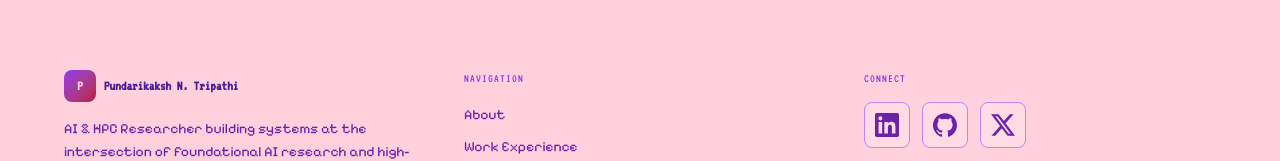
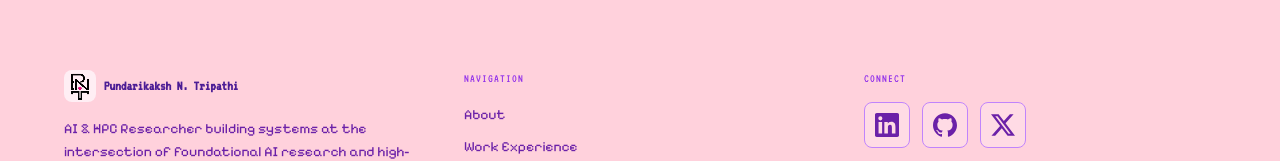
Before and after one commit to abhipandey5/abhipandey5.github.io, a React (Vite) app: page / in a window 1280 px wide. Shown: the part 7859-8020 px from the top of the page. Built offline with nearby package versions, Linux system fonts and the light colour scheme.

Commit message:
Fix stubborn favicon cache and update footer logo

```diff
--- a/index.html
+++ b/index.html
@@ -2,8 +2,8 @@
 <html lang="en">
   <head>
     <meta charset="UTF-8" />
-    <link rel="icon" type="image/png" href="/favicon-light.png?v=7" />
-    <link rel="icon" type="image/png" href="/favicon-dark.png?v=7" media="(prefers-color-scheme: dark)" />
+    <link rel="icon" type="image/png" href="/favicon-light-v2.png" />
+    <link rel="icon" type="image/png" href="/favicon-dark-v2.png" media="(prefers-color-scheme: dark)" />
     <meta name="viewport" content="width=device-width, initial-scale=1.0" />
     <title>Pundarikaksh Narayan Tripathi — AI & HPC Researcher</title>
     <meta name="description" content="Portfolio of Pundarikaksh Narayan Tripathi — AI Researcher and Systems Engineer bridging foundational Artificial Intelligence research with High-Performance Computing." />
--- a/src/components/Footer.jsx
+++ b/src/components/Footer.jsx
@@ -39,9 +39,7 @@ const Footer = () => {
           {/* Brand */}
           <div>
             <div className="flex items-center gap-2 mb-4">
-              <div className="h-8 w-8 rounded-lg bg-gradient-to-br from-lavender to-pink flex items-center justify-center">
-                <span className="font-mono text-sm font-bold text-bg-primary">P</span>
-              </div>
+              <img src="/favicon-light-v2.png" alt="Logo" className="h-8 w-8 rounded-lg" />
               <span className="font-mono text-sm font-semibold text-text-primary">
                 Pundarikaksh N. Tripathi
               </span>
```
Also changed, not shown: public/favicon-dark-v2.png (renamed from public/favicon-dark.png), public/favicon-light-v2.png (renamed from public/favicon-light.png).
